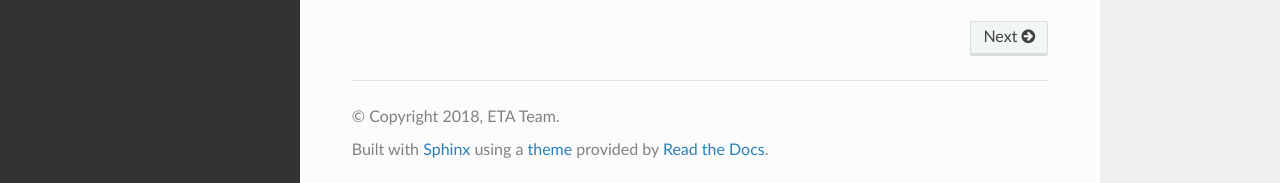
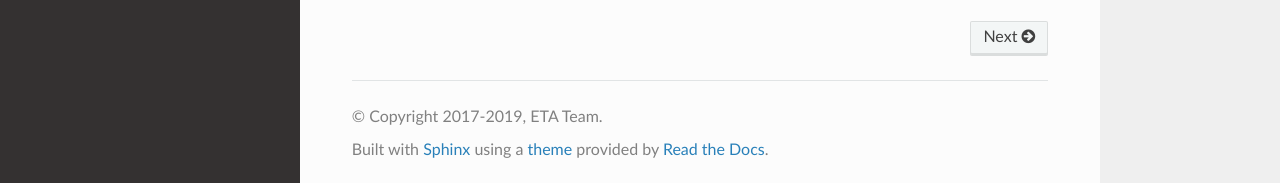
Before and after one commit to timetag/timetag.github.io, a Sphinx documentation site: the page built from docs/index.rst, in a window 1280 px wide and 900 px high, scrolled down 1741 px. Shown: the part 714-897 px from the top of the window. Built offline with Sphinx 7.4.7 and the Read the Docs theme 2.0.0, drawn with Linux system fonts in a browser that asks for light colours.

Commit message:
Update conf.py

```diff
--- a/docs/conf.py
+++ b/docs/conf.py
@@ -20,7 +20,7 @@ import sphinx_rtd_theme
 # -- Project information -----------------------------------------------------
 
 project = 'ETA'
-copyright = '2018, ETA Team'
+copyright = '2017-2019, ETA Team'
 author = 'ETA Team'
 
 # The short X.Y version
```
